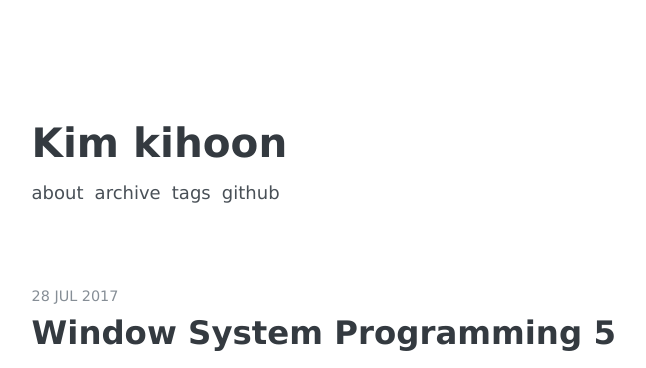
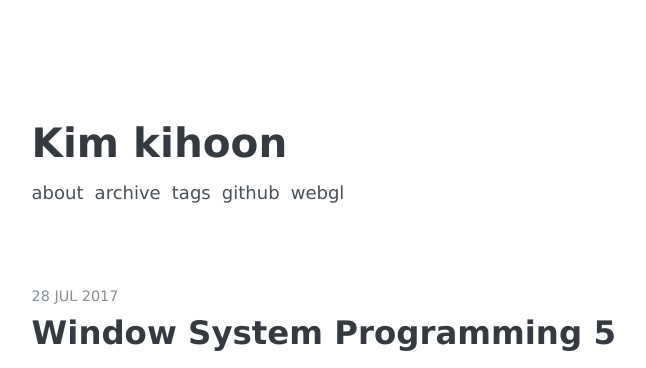
Before and after one commit to rlarlgns/rlarlgns.github.io, a Jekyll site: the page built from index.html, in a window 1280 px wide and 900 px high. Shown: the top 368 px of the window, without its empty margins (211-857 px from the left). Built offline with Jekyll 4.4.1, drawn with Linux system fonts in a browser that asks for light colours; some web fonts are replaced; the list of posts is cut into pages by our own code.

Commit message:
Add WebGL Project URL

```diff
--- a/_config.yml
+++ b/_config.yml
@@ -63,6 +63,8 @@ nav:
     url:            "/tags"
   - name:           "Github"
     url:            "https://github.com/rlarlgns"
+  - name:           "WebGL"
+    url:            "http://tonal-benefit-277014.appspot.com"
 
 # Sass
 sass:
```
